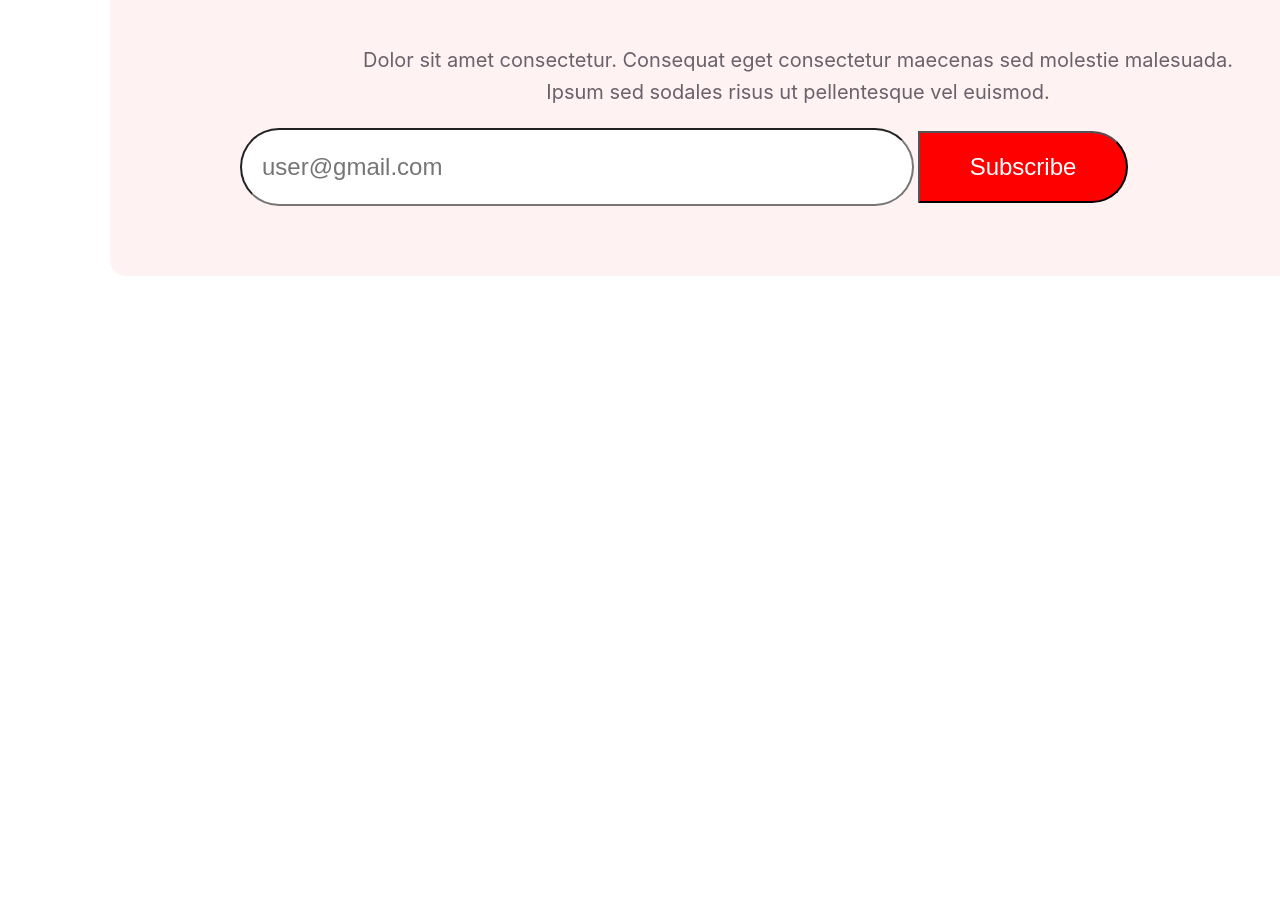
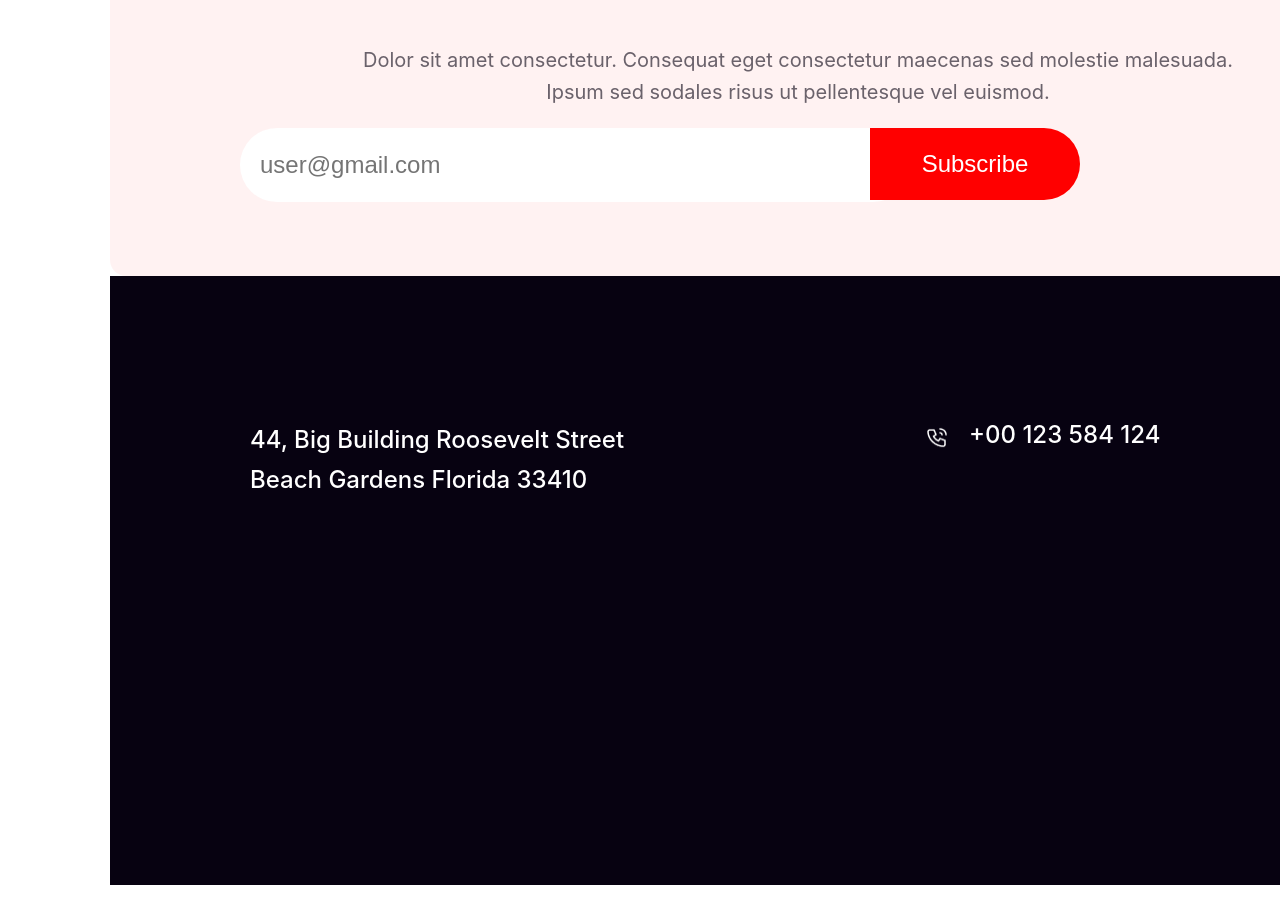
Before and after one commit to aynururme/My-New-Year-New-Mission, a plain HTML site: page index.html in a window 1280 px wide. Shown: the part 3724-4648 px from the top of the page. Before the commit the page ends 4008 px from the top, so only its background shows below. Drawn offline with Linux system fonts and the light colour scheme.

Commit message:
added the contacts

```diff
--- a/index.html
+++ b/index.html
@@ -81,8 +81,12 @@
                 <p class="news-text">Subscribe Newsletter</p>
                 <p class="description">Dolor sit amet consectetur. Consequat eget consectetur maecenas sed molestie
                     malesuada. Ipsum sed sodales risus ut pellentesque vel euismod. </p>
-                    <input type="email" id="email" name="email" placeholder="user@gmail.com">
-            <input type="button" id="subscribe" value="Subscribe">
+                    <label class="subscription">
+                        <input type="email" id="email" name="email" placeholder="user@gmail.com">
+                        <!-- <input type="button" id="subscribe" value="Subscribe"> -->
+                        <button>Subscribe</button>
+                    </label>
+
 
 
                 </div>
@@ -92,6 +96,22 @@
 
     </main>
     <footer>
+        <section class="footer-sect">
+            <div class="foot-text"><p class="address">44, Big Building Roosevelt Street
+                Beach Gardens Florida 33410</p>
+                <div class="contacts">
+
+                        <img src="resources/Call.png" alt="">
+                     <p id="number">+00 123 584 124</p>
+                </div>
+
+
+
+            </div>
+
+
+
+        </section>
 
     </footer>
 
--- a/style.css
+++ b/style.css
@@ -199,7 +199,8 @@ body {
     height: 150px;
     flex-shrink: 0;
 }
-.newsletter .news-text{
+
+.newsletter .news-text {
     color: #070211;
     text-align: center;
     font-family: Merriweather;
@@ -213,19 +214,22 @@ padding-left: 450px;
 
 
 }
-.description{
+
+.description {
     color: rgba(7, 2, 17, 0.60);
     text-align: center;
     font-family: Inter;
     font-size: 20px;
     font-style: normal;
     font-weight: 400;
-line-height: 32px; /* 160% */
+    line-height: 32px;
+    /* 160% */
     width: 896px;
     margin-top: 150px;
     margin-left: 240px;
 }
-#email{
+
+#email {
     width: 648px;
     height: 72px;
     flex-shrink: 0;
@@ -236,7 +240,8 @@ padding-left: 20px;
     justify-content: center;
     margin-left: 130px;
 }
-#subscribe{
+
+button {
     width: 210px;
     height: 72px;
     flex-shrink: 0;
@@ -244,6 +249,78 @@ border-radius: 0px 50px 50px 0px;
     background: #F00;
     font-size: 24px;
     color: #FFF;
-margin-right: 190px;
+    border: none;
+    margin-right: 350px;
+    position: absolute;
+    top: 0;
+    right: 0;
+    bottom: 100px;
 
 }
+
+.subscription {
+    display: flex;
+    position: relative;
+}
+
+input {
+    border: none;
+}
+
+.footer-sect {
+    width: 1320px;
+    height: 609px;
+    flex-shrink: 0;
+    background: #070211;
+    margin-left: 110px;
+
+}
+
+.foot-text {
+    top: 40%;
+    left: 40%;
+    display: flex;
+}
+
+.address{
+    color: #FFF;
+    font-family: Inter;
+    font-size: 24px;
+    font-style: normal;
+    font-weight: 500;
+    line-height: 40px;
+    /* 166.667% */
+
+    padding-top: 120px;
+    padding-left: 140px;
+    padding-bottom: 409px;
+    width: 375px;
+    height: 80px;
+}
+
+
+.contacts img {
+    width: 24px;
+    height: 24px;
+    flex-shrink: 0;
+    padding-top: 150px;
+    padding-left: 300px;
+    padding-bottom: 409px;
+}
+#number{
+    color: #FFF;
+    font-family: Inter;
+    font-size: 24px;
+    font-style: normal;
+    font-weight: 500;
+    line-height: 40px; /* 166.667% */
+
+    padding-top: 115px;
+    padding-left: 20px;
+    padding-bottom: 600px;
+    width: 195px;
+    height: 40px;
+}
+.contacts{
+    display: flex;
+}
```
Lines whose indentation alone changed are shown as unchanged.
